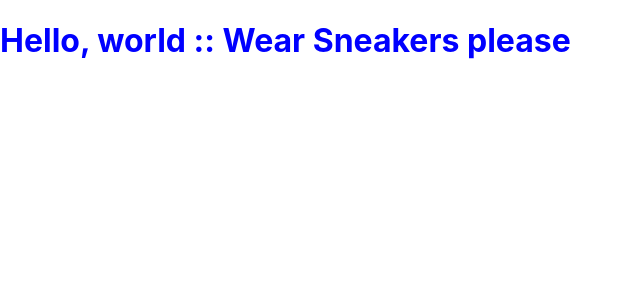
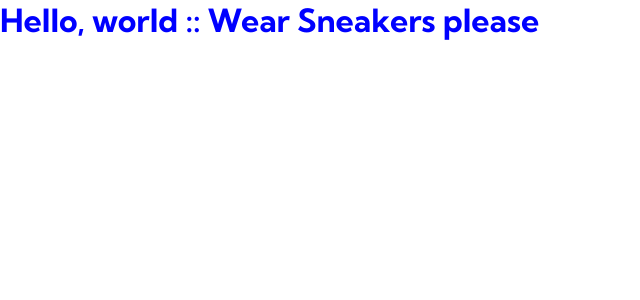
Before and after one commit to devKiratu/get-sneakers, a React (Create React App) app: page / in a window 1280 px wide. Shown: the top 300 px of the page, without its empty margins (0-640 px from the left). Built offline with nearby package versions, Linux system fonts and the light colour scheme.

Commit message:
add typography

```diff
--- a/public/index.html
+++ b/public/index.html
@@ -6,6 +6,12 @@
 		<meta name="viewport" content="width=device-width, initial-scale=1" />
 		<meta name="theme-color" content="#000000" />
 		<meta name="description" content="Wear cool sneakers, because, why not!" />
+		<link rel="preconnect" href="https://fonts.googleapis.com" />
+		<link rel="preconnect" href="https://fonts.gstatic.com" crossorigin />
+		<link
+			href="https://fonts.googleapis.com/css2?family=Kumbh+Sans:wght@400;700&display=swap"
+			rel="stylesheet"
+		/>
 		<!--
       manifest.json provides metadata used when your web app is installed on a
       user's mobile device or desktop. See https://developers.google.com/web/fundamentals/web-app-manifest/
--- a/src/index.scss
+++ b/src/index.scss
@@ -1,14 +1,17 @@
+* {
+	margin: 0;
+	padding: 0;
+	box-sizing: border-box;
+	font-family: "Kumbh Sans", sans-serif;
+}
+
+html {
+	font-size: 62.5%;
+}
+
 body {
-	margin: 0;
-	font-family: -apple-system, BlinkMacSystemFont, "Segoe UI", "Roboto", "Oxygen",
-		"Ubuntu", "Cantarell", "Fira Sans", "Droid Sans", "Helvetica Neue",
-		sans-serif;
 	-webkit-font-smoothing: antialiased;
 	-moz-osx-font-smoothing: grayscale;
 	color: blue;
+	font-size: 1.6rem;
 }
-
-code {
-	font-family: source-code-pro, Menlo, Monaco, Consolas, "Courier New",
-		monospace;
-}
```
